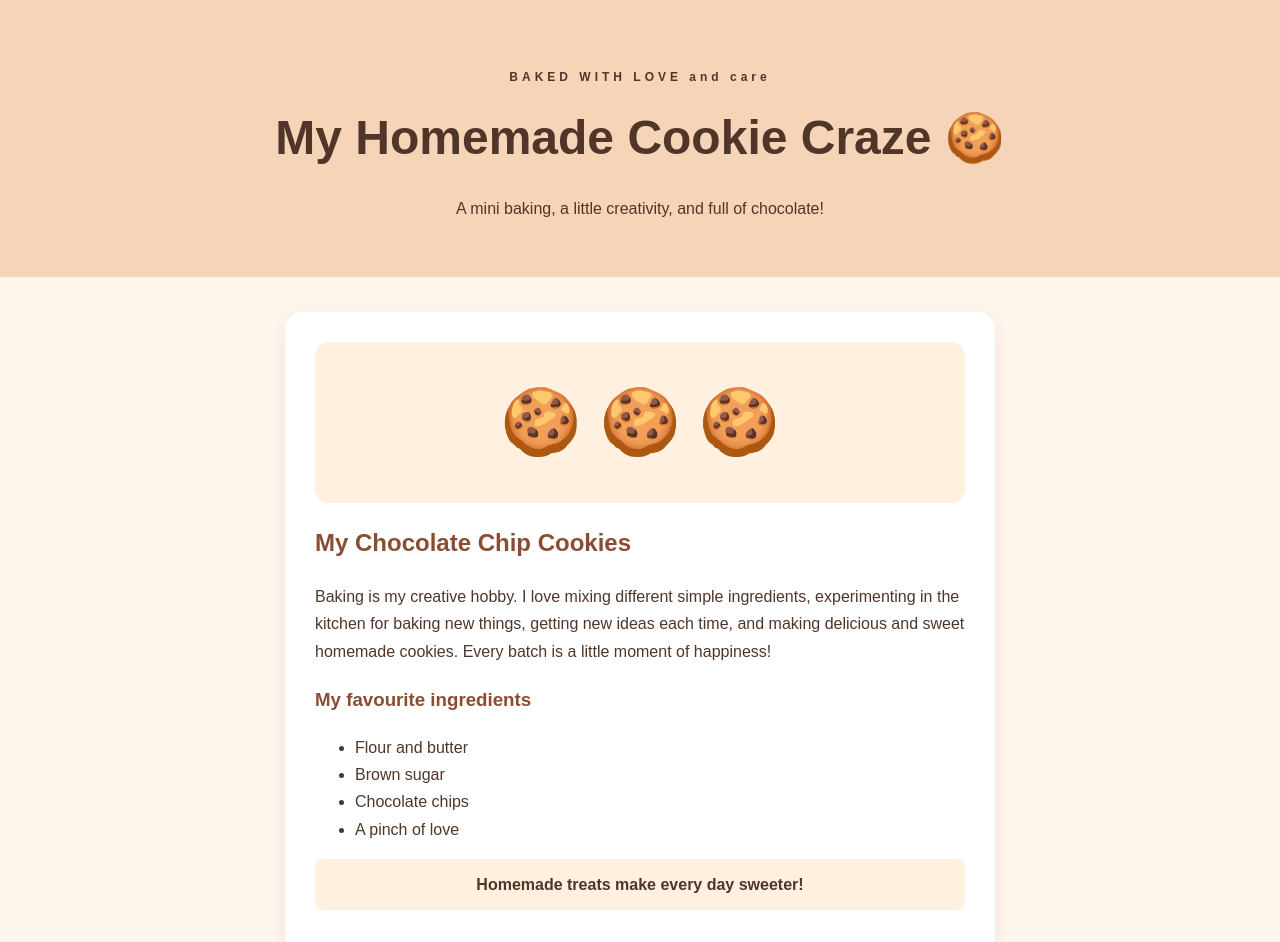
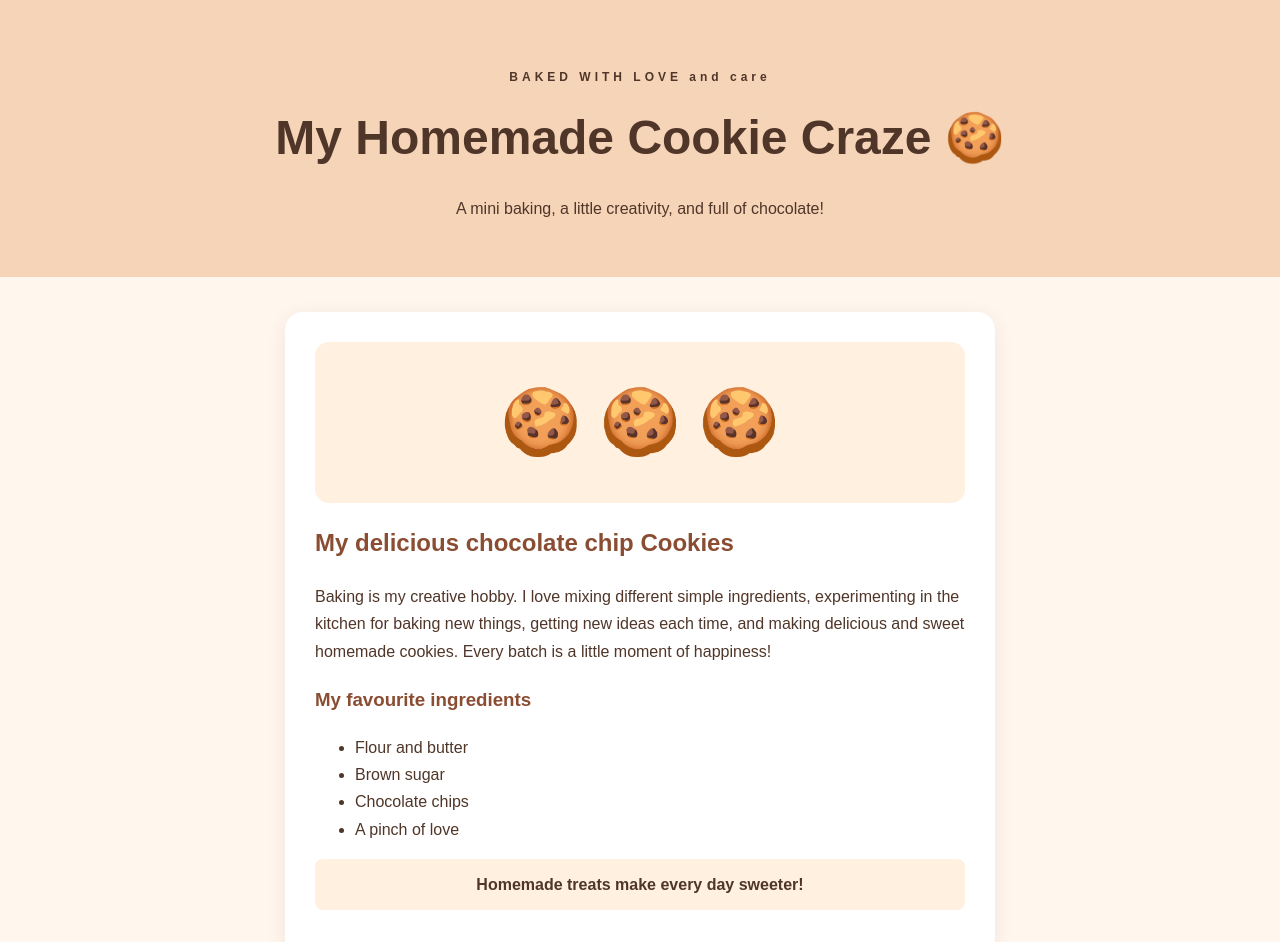
Before and after one commit to g11062arooshkhawaja-pixel/My-baku-talentu, a plain HTML site: page index.html in a window 1280 px wide. Shown: the top 942 px of the page. Drawn offline with Linux system fonts and the light colour scheme.

Commit message:
Update heading for chocolate chip cookies section

```diff
--- a/index.html
+++ b/index.html
@@ -19,7 +19,7 @@
       <div class="cookie-art" role="img" aria-label="Illustration of chocolate chip cookies">
         🍪 🍪 🍪
       </div>
-      <h2>My Chocolate Chip Cookies</h2>
+      <h2>My delicious chocolate chip Cookies</h2>
       <p>
         Baking is my creative hobby. I love mixing different simple ingredients,
         experimenting in the kitchen for baking new things, getting new ideas each time, and making delicious and sweet homemade cookies.
```
